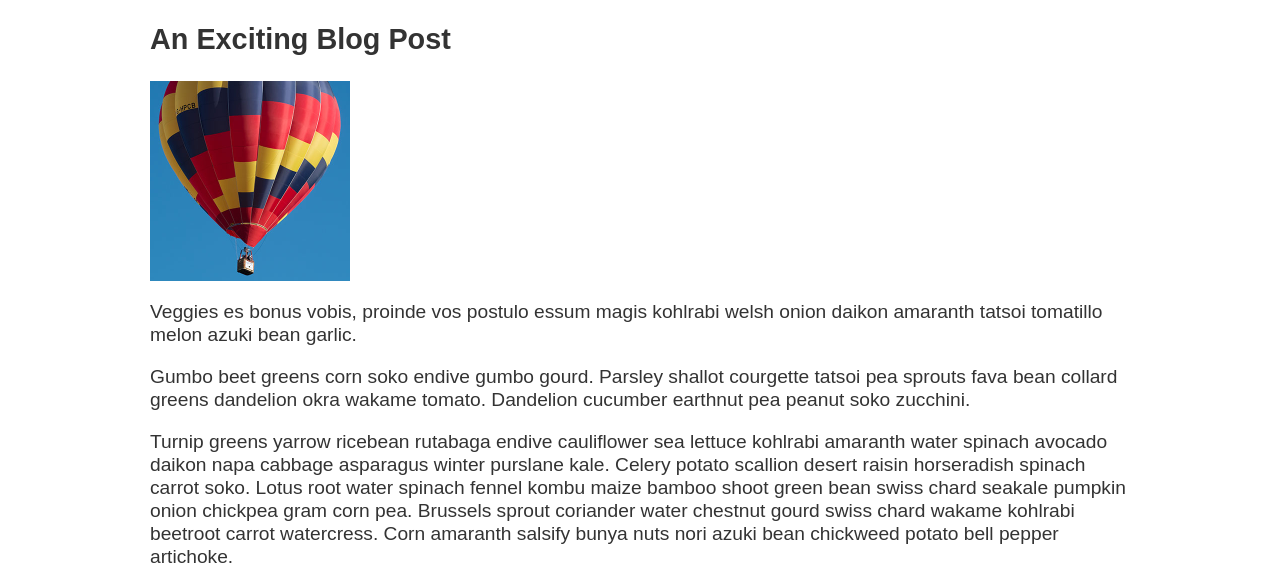
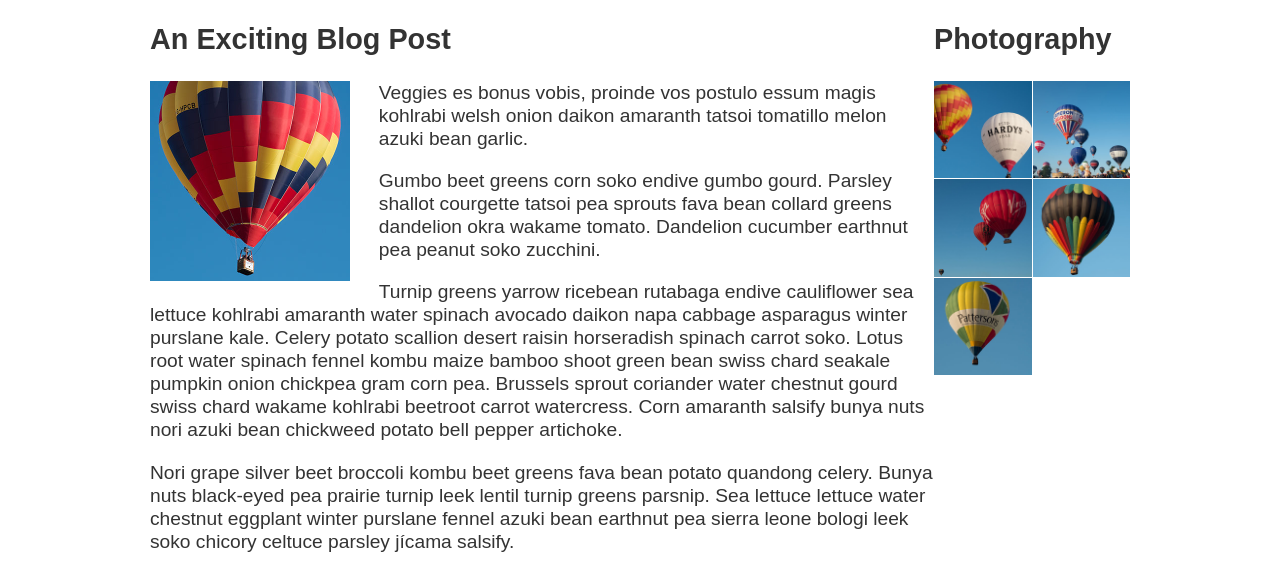
Before and after one commit to brendanobilo/inft1206sec6, a plain HTML site: page assignments/a3part4.html in a window 1280 px wide. Shown: the part 190-765 px from the top of the page. Drawn offline with Linux system fonts and the light colour scheme.

Commit message:
Added Grid display

```diff
--- a/css/a3part4.css
+++ b/css/a3part4.css
@@ -21,6 +21,8 @@ body {
     margin: 0 auto;
     padding: 0 20px;
     max-width: 980px;
+    display: grid;
+    grid-template-columns: 4fr 1fr;
 }
 
 nav {
@@ -48,8 +50,20 @@ body {
     list-style: none;
     margin: 0;
     padding: 0;
+    display: grid;
+    grid-template-columns: 1fr 1fr;
+    gap: 1px;
+}
+
+.photos ul li {
+    width: 100%;
 }
 
 .feature {
     width: 200px;
 }
+
+article>img {
+    float: left;
+    margin-right: 1.8rem;
+}
```
Lines whose indentation alone changed are shown as unchanged.
